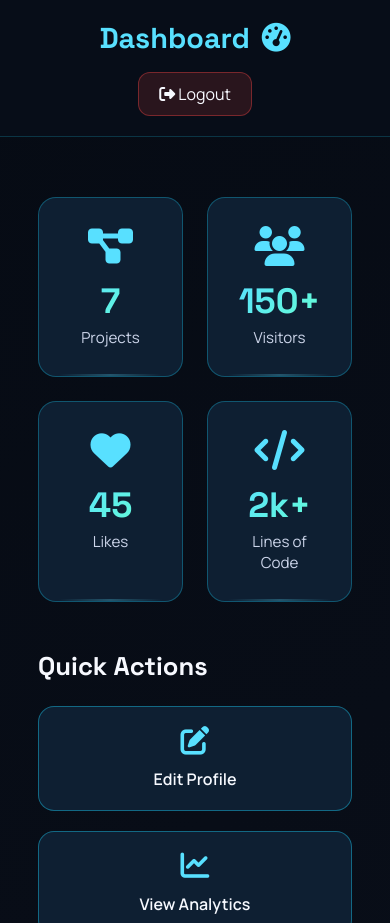
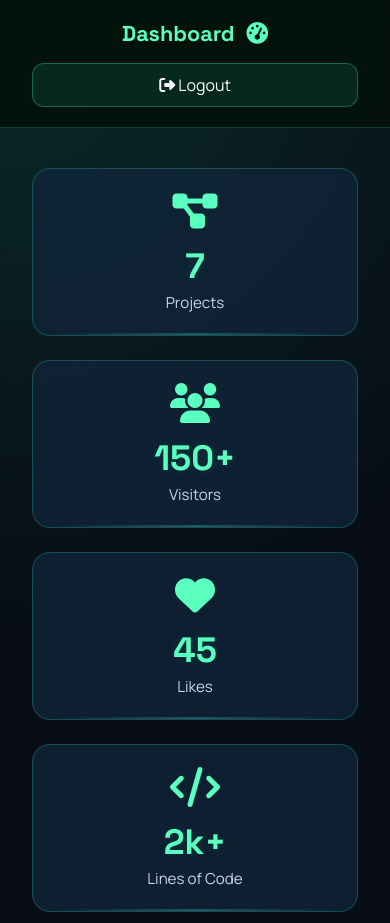
Before and after one commit to dharshan00814/portfolio, a plain HTML site: page dashboard.html in a window 390 px wide. Shown: the top 923 px of the page. Drawn offline with Linux system fonts and the light colour scheme; sample sign-in values are in the browser's storage.

Commit message:
Enhance dashboard styles for improved responsiveness and visual appeal

```diff
--- a/css/styles.css
+++ b/css/styles.css
@@ -1986,7 +1986,7 @@ body {
 }
 
 .stats-grid {
-    grid-template-columns: repeat(3, minmax(0, 1fr));
+    grid-template-columns: repeat(auto-fit, minmax(240px, 1fr));
 }
 
 .services-grid {
@@ -1994,7 +1994,7 @@ body {
 }
 
 .projects-grid {
-    grid-template-columns: repeat(3, minmax(0, 1fr));
+    grid-template-columns: repeat(auto-fit, minmax(280px, 1fr));
 }
 
 .service-card,
@@ -3229,7 +3229,8 @@ body.cyber-shot h2,
 body.cyber-shot h3,
 body.cyber-shot .brand {
     color: #0f0;
-    text-shadow: 0 0 5px #0f0, 0 0 10px #0f0, 0 0 20px #0f0;
+    -webkit-text-stroke: 0.5px rgba(0, 255, 102, 0.55);
+    text-shadow: 0 0 2px #0f0, 0 0 6px rgba(0, 255, 102, 0.65), 0 0 12px rgba(0, 255, 102, 0.35);
 }
 
 body.cyber-shot .hero-description,
--- a/dashboard.html
+++ b/dashboard.html
@@ -128,13 +128,15 @@
         /* Dashboard specific styles - optimized for performance */
         .dashboard {
             min-height: 100vh;
-            background: linear-gradient(145deg, var(--bg-deep) 0%, var(--bg) 100%);
+            background:
+                radial-gradient(circle at top left, rgba(33, 211, 155, 0.16), transparent 32%),
+                linear-gradient(145deg, var(--bg-deep) 0%, var(--bg) 100%);
         }
 
         .dash-header {
-            background: rgba(8, 14, 25, 0.95);
-            border-bottom: 1px solid rgba(26, 214, 255, 0.2);
-            backdrop-filter: blur(20px);
+            background: rgba(5, 18, 12, 0.96);
+            border-bottom: 1px solid rgba(33, 211, 155, 0.24);
+            backdrop-filter: blur(12px);
         }
 
         .container {
@@ -153,15 +155,15 @@
         .dash-nav h1 {
             font-family: 'Space Grotesk', sans-serif;
             font-size: 1.8rem;
-            color: var(--cyan);
+            color: var(--green);
             display: flex;
             align-items: center;
             gap: 12px;
         }
 
         .logout-btn {
-            background: rgba(239, 68, 68, 0.15);
-            border: 1px solid rgba(239, 68, 68, 0.4);
+            background: rgba(33, 211, 155, 0.12);
+            border: 1px solid rgba(33, 211, 155, 0.38);
             color: var(--text);
             padding: 10px 20px;
             border-radius: 12px;
@@ -170,7 +172,7 @@
         }
 
         .logout-btn:hover {
-            background: rgba(239, 68, 68, 0.25);
+            background: rgba(33, 211, 155, 0.2);
             transform: translateY(-1px);
         }
 
@@ -187,7 +189,7 @@
 
         .stat-card {
             background: rgba(17, 37, 58, 0.8);
-            border: 1px solid rgba(26, 214, 255, 0.3);
+            border: 1px solid rgba(33, 211, 155, 0.28);
             border-radius: 18px;
             padding: 28px;
             text-align: center;
@@ -196,14 +198,14 @@
         }
 
         .stat-card:hover {
-            border-color: var(--cyan);
-            box-shadow: 0 20px 40px rgba(26, 214, 255, 0.2);
+            border-color: var(--green);
+            box-shadow: 0 20px 40px rgba(33, 211, 155, 0.18);
             transform: translateY(-4px);
         }
 
         .stat-card i {
             font-size: 2.5rem;
-            color: var(--cyan);
+            color: var(--green);
             margin-bottom: 12px;
         }
 
@@ -211,10 +213,8 @@
             font-size: 2.2rem;
             font-weight: 700;
             margin-bottom: 4px;
-            background: linear-gradient(135deg, var(--cyan), var(--pink));
-            background-clip: text;
-            -webkit-background-clip: text;
-            -webkit-text-fill-color: transparent;
+            color: var(--green);
+            text-shadow: 0 0 12px rgba(33, 211, 155, 0.12);
         }
 
         .stat-card p {
@@ -241,7 +241,7 @@
 
         .action-btn {
             background: rgba(17, 37, 58, 0.8);
-            border: 1px solid rgba(26, 214, 255, 0.4);
+            border: 1px solid rgba(33, 211, 155, 0.38);
             color: var(--text);
             padding: 20px;
             border-radius: 16px;
@@ -255,20 +255,20 @@
         }
 
         .action-btn:hover {
-            border-color: var(--cyan);
-            background: rgba(26, 214, 255, 0.1);
+            border-color: var(--green);
+            background: rgba(33, 211, 155, 0.1);
             transform: translateY(-2px);
-            box-shadow: 0 15px 35px rgba(26, 214, 255, 0.2);
+            box-shadow: 0 15px 35px rgba(33, 211, 155, 0.16);
         }
 
         .action-btn i {
             font-size: 1.8rem;
-            color: var(--cyan);
+            color: var(--green);
         }
 
         .activity-list {
             background: rgba(8, 14, 25, 0.6);
-            border: 1px solid rgba(26, 214, 255, 0.2);
+            border: 1px solid rgba(33, 211, 155, 0.18);
             border-radius: 16px;
             overflow: hidden;
         }
@@ -283,7 +283,7 @@
         }
 
         .activity-item:hover {
-            background: rgba(26, 214, 255, 0.08);
+            background: rgba(33, 211, 155, 0.08);
         }
 
         .activity-item:last-child {
@@ -291,7 +291,7 @@
         }
 
         .activity-item i {
-            color: var(--cyan);
+            color: var(--green);
             font-size: 1.2rem;
             width: 32px;
         }
@@ -307,6 +307,14 @@
         }
 
         @media (max-width: 768px) {
+            .container {
+                padding: 0 18px;
+            }
+
+            .dash-main {
+                padding: 40px 0;
+            }
+
             .dash-stats {
                 grid-template-columns: repeat(2, 1fr);
             }
@@ -320,5 +328,48 @@
                 gap: 16px;
                 text-align: center;
             }
+
+            .dash-nav h1 {
+                font-size: 1.5rem;
+            }
+
+            .stat-card,
+            .action-btn {
+                padding: 22px;
+            }
+
+            .activity-item {
+                align-items: flex-start;
+                gap: 12px;
+                padding: 16px 18px;
+            }
+        }
+
+        @media (max-width: 480px) {
+            .dash-stats {
+                grid-template-columns: 1fr;
+            }
+
+            .dash-content > section {
+                margin-bottom: 36px;
+            }
+
+            .dash-nav h1 {
+                font-size: 1.35rem;
+            }
+
+            .logout-btn {
+                width: 100%;
+                justify-content: center;
+            }
+
+            .activity-item {
+                flex-wrap: wrap;
+            }
+
+            .activity-item small {
+                width: 100%;
+                padding-left: 44px;
+            }
         }
     </style>
```
